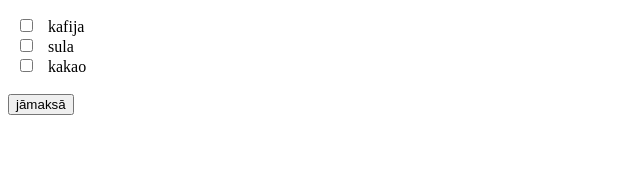
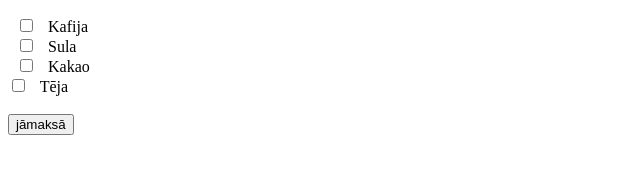
Before and after one commit to eggiesteggs/testweb, a plain HTML site: page dzerdaudz.html in a window 1280 px wide. Shown: the whole page, without its empty margins (0-640 px from the left). Drawn offline with Linux system fonts and the light colour scheme.

Commit message:
Update dzerdaudz.html

```diff
--- a/dzerdaudz.html
+++ b/dzerdaudz.html
@@ -3,23 +3,27 @@
 <body>
 <script>
 function maksa(){
-	let dz = document.getElementsByTagName('input');
+    let dz = document.getElementsByTagName('input');
     let sum=0;
     for(i = 0; i < dz.length-1; i++) {
        if(dz[i].checked) sum+=Number(dz[i].value);
     }
     document.getElementById("maksa").innerHTML="Jāmaksā "+sum;
- }
+}
 </script>
+
 <p id="maksa"></p>
 <form>
   <input type="checkbox" id="kafija" name="kafija" value="3.60">
-  <label for="kafija">kafija</label><br>
+  <label for="kafija">Kafija</label><br>
   <input type="checkbox" id="sula"  name="sula" value="2.50">
-  <label for="sula">sula</label><br>
+  <label for="sula">Sula</label><br>
   <input type="checkbox" id="kakao" name="kakao" value="3.20">
-  <label for="kakao">kakao</label><br><br>
+  <label for="kakao">Kakao</label><br>
+  <input type="checkbox" id="teja" name="teja" value="2.80">
+  <label for="teja">Tēja</label><br><br>
   <input type="button" id="poga" value="jāmaksā" onclick="maksa()">
 </form>
+
 </body>
 </html>
```
